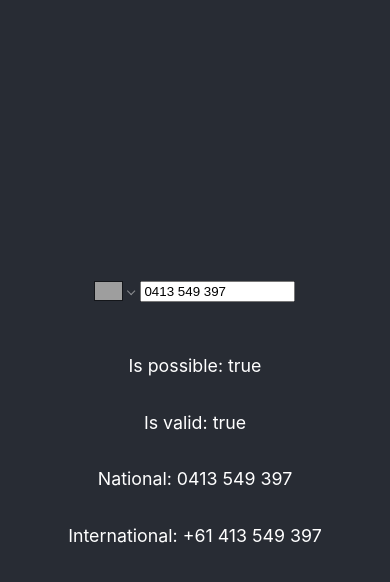
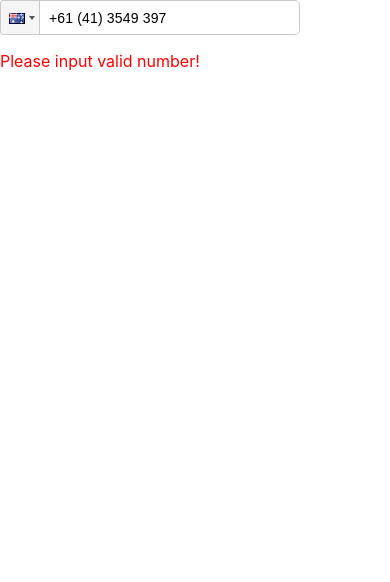
Before and after one commit to EmilyGongVL/international_mobile_input, a React (Create React App) app: page / in a window 390 px wide. Shown: the top 582 px of the page. Built offline with nearby package versions, Linux system fonts and the light colour scheme; grey boxes are pictures that could not be loaded.

Commit message:
feat: validation with react-phone-input

```diff
--- a/src/App.js
+++ b/src/App.js
@@ -1,41 +1,36 @@
-import "./App.css";
-import "react-phone-number-input/style.css";
 import { useState } from "react";
-import PhoneInput, {
-  formatPhoneNumber,
-  formatPhoneNumberIntl,
-  isValidPhoneNumber,
-  isPossiblePhoneNumber,
-} from "react-phone-number-input";
+import PhoneInput from "react-phone-input-2";
+import "react-phone-input-2/lib/style.css";
+
 const getMember = { mobile: "+61413549397" };
 function App() {
-  const [value, setValue] = useState(getMember.mobile);
-  console.log(value);
-
+  const [phone, setPhone] = useState(getMember.mobile);
+  const [isPhoneValid, setPhoneValid] = useState(false);
+  console.log(phone);
+  console.log(isPhoneValid);
   return (
     <div className="App">
       <header className="App-header">
         <div style={{ width: "200px" }}>
           <PhoneInput
-            initialValueFormat="national"
-            placeholder="Enter phone number"
-            defaultCountry="AU"
-            value={value}
-            onChange={setValue}
+            country={"au"}
+            value={phone}
+            onChange={(value, country, formattedValue) => {
+              setPhone(value);
+              console.log(value, country, formattedValue);
+              if (country.format?.length === formattedValue?.length) {
+                setPhoneValid(true);
+              } else {
+                setPhoneValid(false);
+              }
+            }}
+            enableSearch={true}
+            specialLabel="hello"
           />
+          {!isPhoneValid && (
+            <p style={{ color: "red" }}>Please input valid number!</p>
+          )}
         </div>
-        <p style={{ color: "red" }}>
-          {value && isValidPhoneNumber(value)
-            ? ""
-            : "Please input a correct mobile number"}
-        </p>
-        <p>
-          Is possible:{" "}
-          {value && isPossiblePhoneNumber(value) ? "true" : "false"}
-        </p>
-        <p>Is valid: {value && isValidPhoneNumber(value) ? "true" : "false"}</p>
-        <p>National: {value && formatPhoneNumber(value)}</p>
-        <p>International: {value && formatPhoneNumberIntl(value)}</p>
       </header>
     </div>
   );
```
